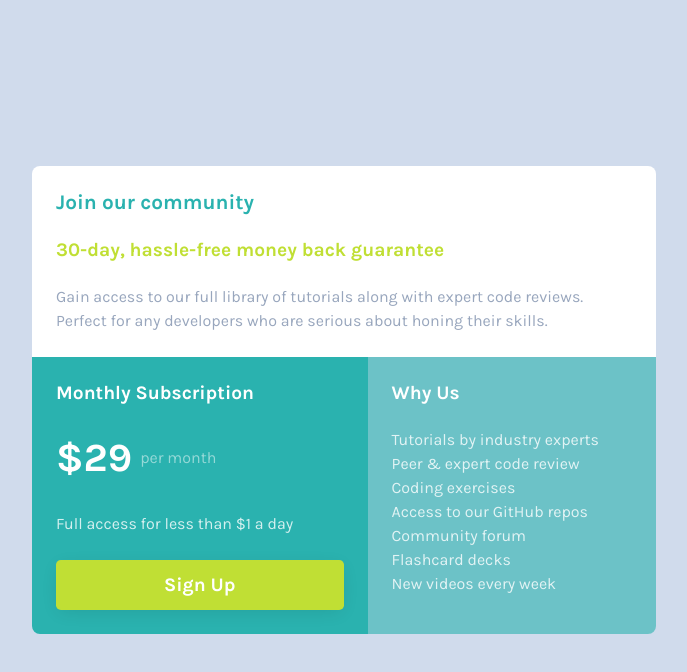
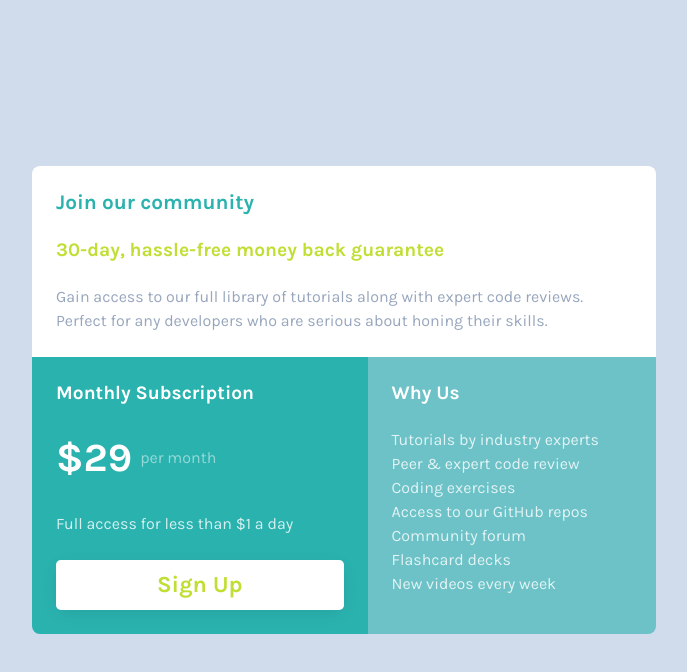
Before and after one commit to Elvis-LR/single-price-grid-component, a plain HTML site: page index.html in a window 1280 px wide. In both pictures the pointer is over the button "Sign Up". Shown: the whole page, without its empty margins (296-983 px from the left). Drawn offline with Linux system fonts and the light colour scheme.

Commit message:
finished

```diff
--- a/styles/style.css
+++ b/styles/style.css
@@ -180,4 +180,12 @@ li>p{
         grid-area: tres;
         border-bottom-right-radius: 0.5rem;
     }
+    button:hover{
+        background-color: rgb(255, 255, 255);
+        transition: all 0.3s ease-in-out;
+    }
+    .sub h2:hover{
+        color: hsl(71, 73%, 54%);
+        transform: scale(1.2);
+    }
 }
```
Also changed, not shown: screenshot.jpg (added), 1 other file.
